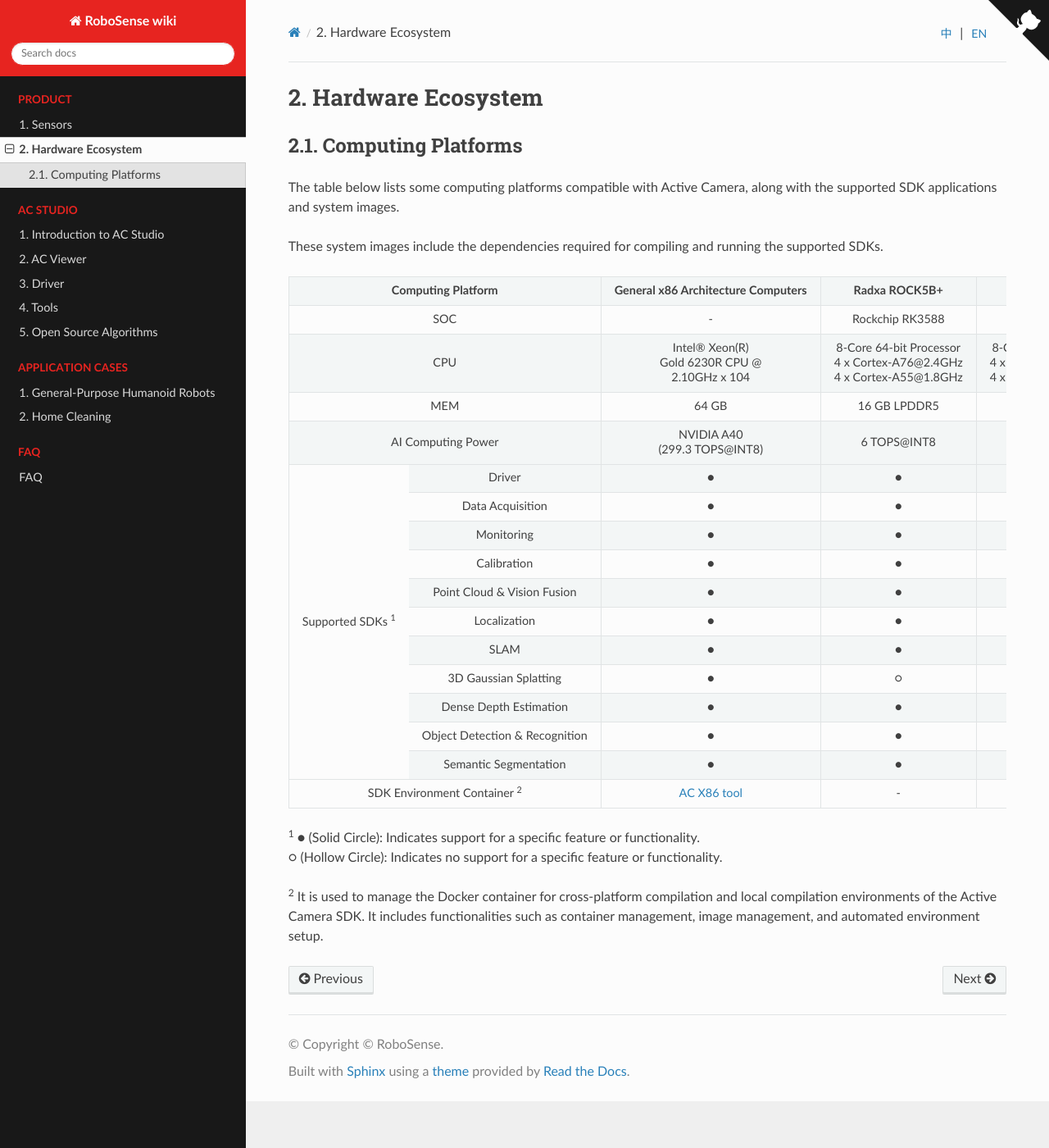
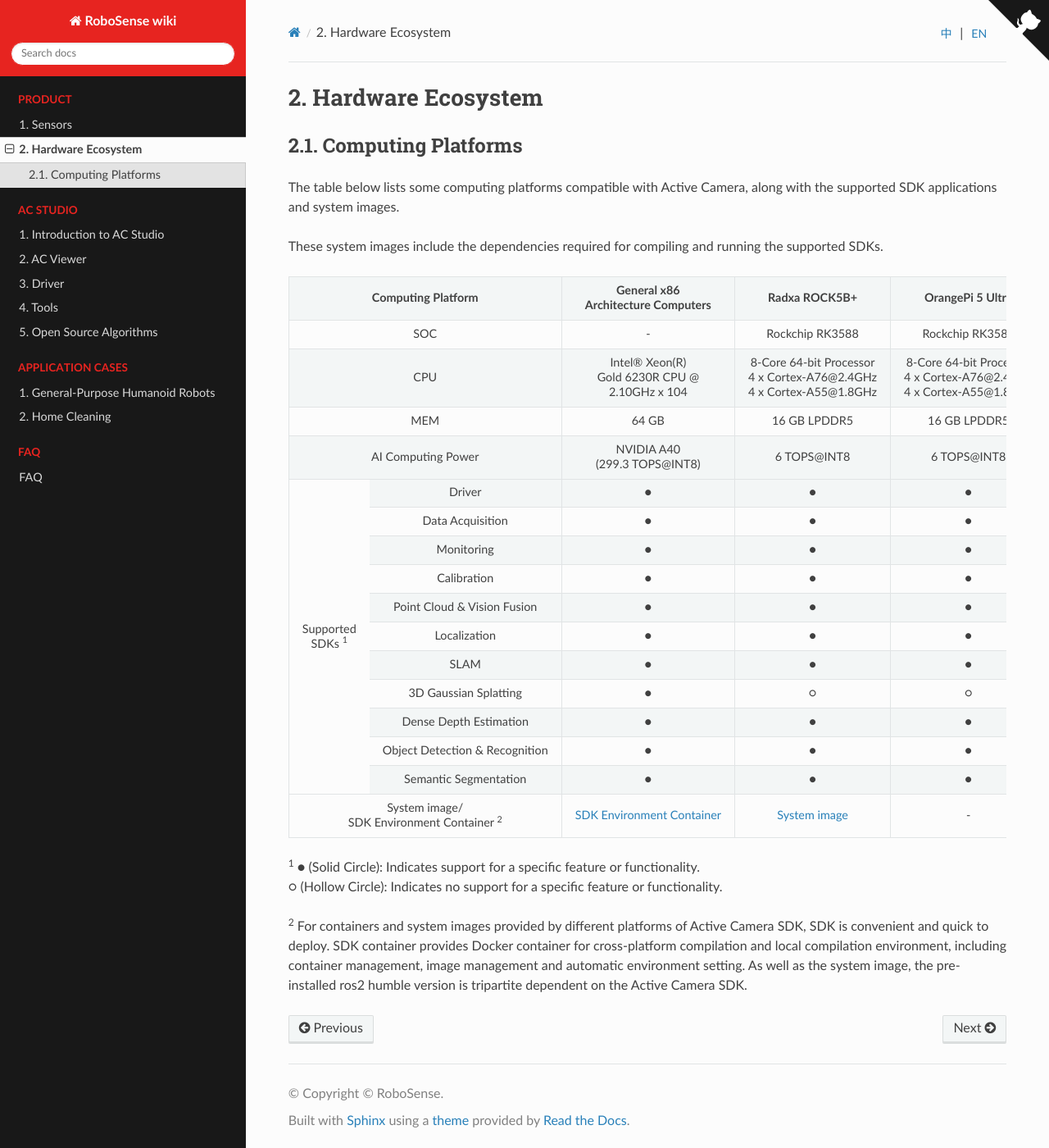
Before and after one commit to RoboSense-Robotics/robosense_ac_wiki_en, a Sphinx documentation site: the page built from source/product/hardware.md, in a window 1280 px wide and 1400 px high. Shown: the whole window at 82% size. Built offline with Sphinx 7.4.7 and the Read the Docs theme 3.1.0, drawn with Linux system fonts in a browser that asks for light colours; pages that are not in the unit, such as notebooks, are missing from menus.

Commit message:
update hardware

```diff
--- a/source/product/hardware.md
+++ b/source/product/hardware.md
@@ -8,10 +8,10 @@
 <table class="docutils align-default">
     <tr class="centered-table-text">
         <td style="font-weight: bold;" colspan="2">Computing Platform</td>
-        <td style="font-weight: bold;">General x86 Architecture Computers</td>
+        <td style="font-weight: bold;">General x86<br> Architecture Computers</td>
         <td style="font-weight: bold;">Radxa ROCK5B+</td>
         <td style="font-weight: bold;">OrangePi 5 Ultra</td>
-        <td style="font-weight: bold;">NVIDIA Jetson Orin Nano Super</td>
+        <td style="font-weight: bold;">NVIDIA Jetson<br> Orin Nano Super</td>
         <td style="font-weight: bold;">D-Robotics RDK X5</td>
     </tr>
     <tr class="centered-table-text">
@@ -47,13 +47,13 @@
         <td>10 TOPS@INT8</td>
     </tr>
     <tr class="centered-table-text">
-        <td rowspan="12">Supported SDKs <sup>1</sup> </td>
+        <td rowspan="12">Supported <br> SDKs <sup>1</sup> </td>
     </tr>
     <tr class="centered-table-text">
         <td>Driver</td>
         <td>●</td>
         <td>●</td>
-        <td>○</td>
+        <td>●</td>
         <td>○</td>
         <td>○</td>
     </tr>
@@ -61,7 +61,7 @@
         <td>Data Acquisition</td>
         <td>●</td>
         <td>●</td>
-        <td>○</td>
+        <td>●</td>
         <td>○</td>
         <td>○</td>
     </tr>
@@ -69,7 +69,7 @@
         <td>Monitoring</td>
         <td>●</td>
         <td>●</td>
-        <td>○</td>
+        <td>●</td>
         <td>○</td>
         <td>○</td>
     </tr>
@@ -77,7 +77,7 @@
         <td>Calibration</td>
         <td>●</td>
         <td>●</td>
-        <td>○</td>
+        <td>●</td>
         <td>○</td>
         <td>○</td>
     </tr>
@@ -85,7 +85,7 @@
         <td>Point Cloud & Vision Fusion</td>
         <td>●</td>
         <td>●</td>
-        <td>○</td>
+        <td>●</td>
         <td>○</td>
         <td>○</td>
     </tr>
@@ -93,7 +93,7 @@
         <td>Localization</td>
         <td>●</td>
         <td>●</td>
-        <td>○</td>
+        <td>●</td>
         <td>○</td>
         <td>○</td>
     </tr>
@@ -101,7 +101,7 @@
         <td>SLAM</td>
         <td>●</td>
         <td>●</td>
-        <td>○</td>
+        <td>●</td>
         <td>○</td>
         <td>○</td>
     </tr>
@@ -117,7 +117,7 @@
         <td>Dense Depth Estimation</td>
         <td>●</td>
         <td>●</td>
-        <td>○</td>
+        <td>●</td>
         <td>○</td>
         <td>○</td>
     </tr>
@@ -125,7 +125,7 @@
         <td>Object Detection & Recognition</td>
         <td>●</td>
         <td>●</td>
-        <td>○</td>
+        <td>●</td>
         <td>○</td>
         <td>○</td>
     </tr>
@@ -133,24 +133,32 @@
         <td>Semantic Segmentation</td>
         <td>●</td>
         <td>●</td>
-        <td>○</td>
+        <td>●</td>
         <td>○</td>
         <td>○</td>
     </tr>
     <tr class="centered-table-text">
-        <td colspan="2">SDK Environment Container <sup>2</sup> </td>
+        <td colspan="2">System image/<br>SDK Environment Container <sup>2</sup> </td>
         <td>
-            <a href="https://github.com/RoboSense-Robotics/robosense_ac_ros2_sdk_infra/tree/main/tools/compilation_envirment">
-                AC X86 tool
+            <a href="https://github.com/RoboSense-Robotics/ros2_ac_sdk_infra/tree/main/tools/cross_compilation">
+                SDK Environment Container
+            </a>
+        </td>
+        <td>
+            <a href="https://github.com/RoboSense-Robotics/robosense_ac_ros2_sdk_infra/blob/main/tools/system_image/Radxa_Image_Readme.md">
+                System image
             </a>
         </td>
         <td>-</td>
-        <td>-</td>
-        <td>-</td>
+        <td>
+            <a href="https://github.com/RoboSense-Robotics/robosense_ac_ros2_sdk_infra/blob/main/tools/system_image/Orin_Nano_Image_Readme.md">
+                System image
+            </a>
+        </td>
         <td>-</td>
     </tr>
 </table>
 
 <sup>1</sup> ● (Solid Circle): Indicates support for a specific feature or functionality. <br> ○ (Hollow Circle): Indicates no support for a specific feature or functionality.
 
-<sup>2</sup> It is used to manage the Docker container for cross-platform compilation and local compilation environments of the Active Camera SDK. It includes functionalities such as container management, image management, and automated environment setup.
+<sup>2</sup> For containers and system images provided by different platforms of Active Camera SDK, SDK is convenient and quick to deploy. SDK container provides Docker container for cross-platform compilation and local compilation environment, including container management, image management and automatic environment setting. As well as the system image, the pre-installed ros2 humble version is tripartite dependent on the Active Camera SDK.
```
